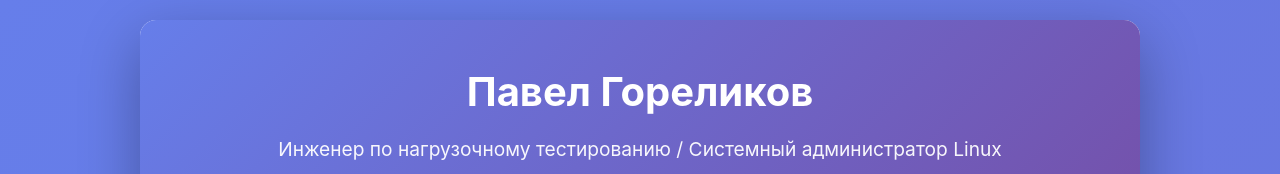
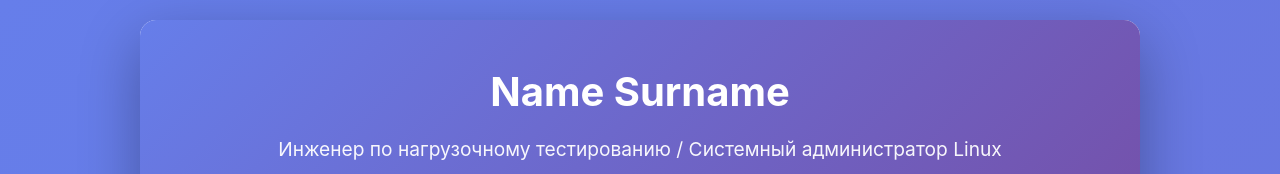
Before and after one commit to hopsayer/hopsayer.github.io, a plain HTML site: page index.html in a window 1280 px wide. Shown: the top 174 px of the page. Drawn offline with Linux system fonts and the light colour scheme.

Commit message:
Update name in header from Павел Гореликов to Name Surname

```diff
--- a/index.html
+++ b/index.html
@@ -311,7 +311,7 @@
 <body>
     <div class="container">
         <div class="header">
-            <h1>Павел Гореликов</h1>
+            <h1>Name Surname</h1>
             <div class="subtitle">Инженер по нагрузочному тестированию / Системный администратор Linux</div>
             <div class="contact-info">
                 <div class="contact-item">📧 address@email.com</div>
```
